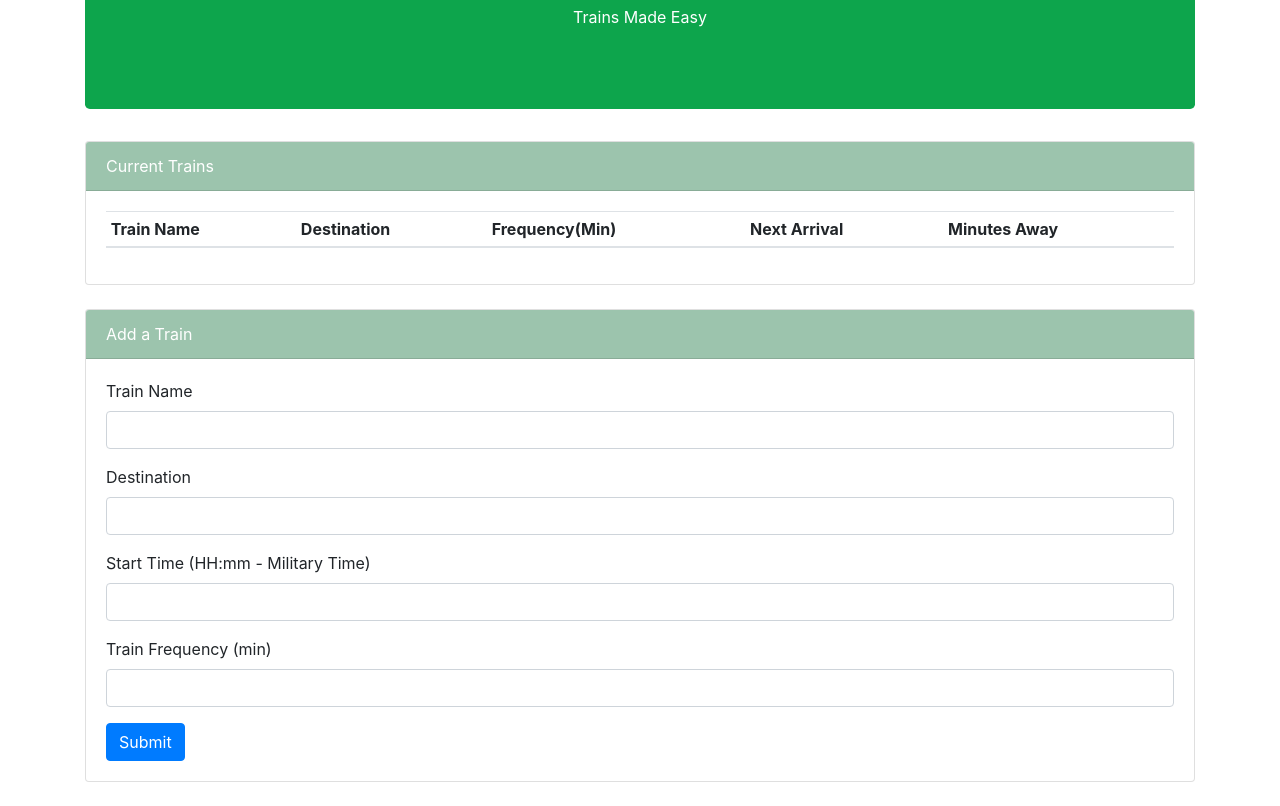
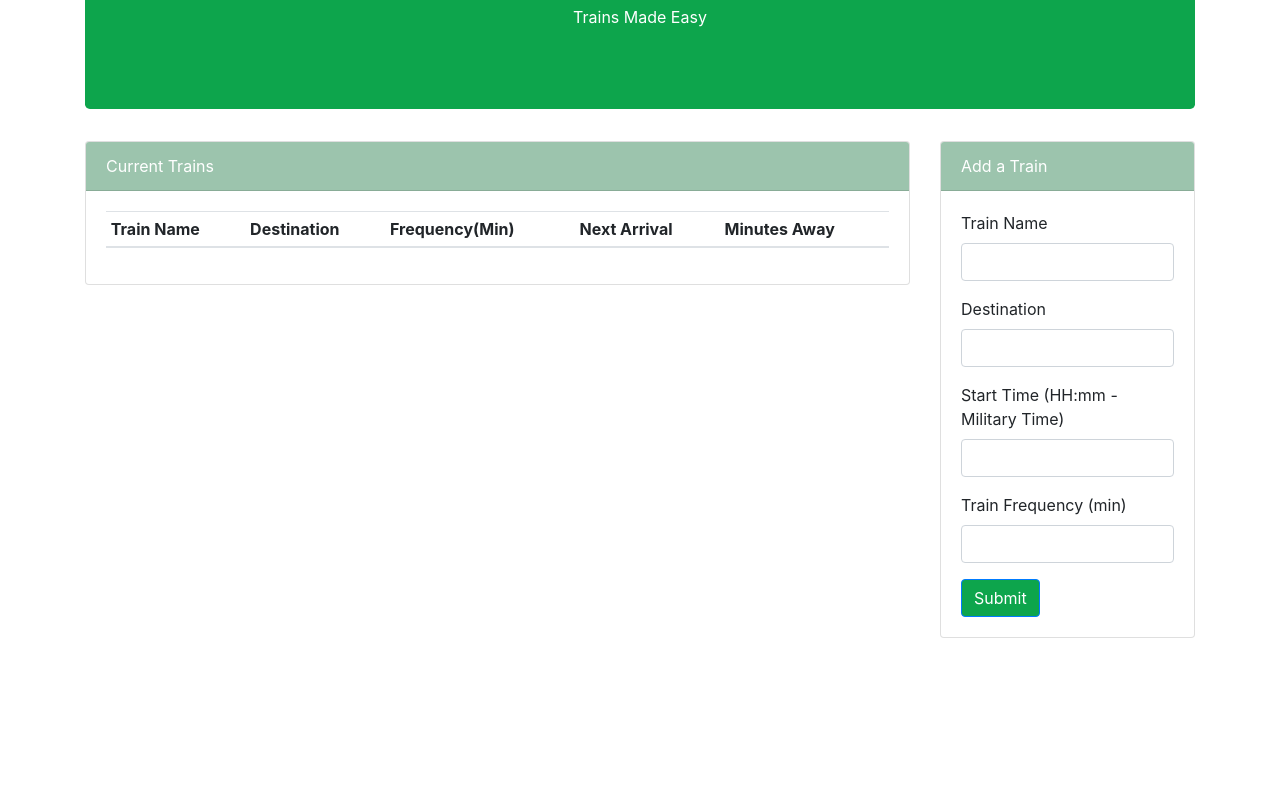
Before and after one commit to JordanMRabideau/Train-Schedule, a plain HTML site: page index.html in a window 1280 px wide. Shown: the part 115-921 px from the top of the page. After the commit the page ends 800 px from the top, so only its background shows below. Drawn offline with nearby package versions, Linux system fonts and the light colour scheme; no server answers.

Commit message:
almost done

```diff
--- a/assets/javascript/script.js
+++ b/assets/javascript/script.js
@@ -85,8 +85,11 @@ function tableMaker() {
                 tableMinutesAway.addClass("minutes-till-train");
                 tableMinutesAway.text(minTillTrain);
 
+            // var removeButton = $("<button>");
+            //     removeButton.addClass("removeTrain");
+            //     removeButton.text("Remove");
+
             setInterval(function() {
-                console.log("ping");
                 timeUpdate();
                 tableMinutesAway.text(minTillTrain);
                 tableNextArrival.text(moment(nextTrain).format("hh:mm"));
@@ -97,6 +100,7 @@ function tableMaker() {
             newRow.append(tableFrequency);
             newRow.append(tableNextArrival);
             newRow.append(tableMinutesAway);
+            // newRow.append(removeButton);
             $("#train-schedule").append(newRow);
     })
 }
--- a/index.html
+++ b/index.html
@@ -36,7 +36,7 @@
 
         <!-- Train data table -->
         <div class="row">
-            <div class="col-md-12">
+            <div class="col-md-9">
                 <div class="card mb-4">
                     <div class="card-header" style="background-color: rgb(156, 196, 173); color: white">Current Trains</div>
                     <div class="card-body">
@@ -56,11 +56,9 @@
                     </div>
                 </div>
             </div>
-        </div>
 
-        <!-- Input fields -->
-        <div class="row">
-            <div class="col-md-12">
+            <!-- Input fields -->
+            <div class="col-md-3">
                 <div class="card mb-4">
                     <div class="card-header" style="background-color: rgb(156, 196, 173); color: white">Add a Train</div>
                     <div class="card-body">
@@ -81,7 +79,7 @@
                                 <label for="frequency">Train Frequency (min)</label>
                                 <input class="form-control" id="frequency">
                             </div>
-                            <button class="btn btn-primary" id="add-train">Submit</button>
+                            <button class="btn btn-primary" id="add-train" style="background-color: rgb(13, 165, 76)">Submit</button>
                         </form>
                     </div>
                 </div>
```
